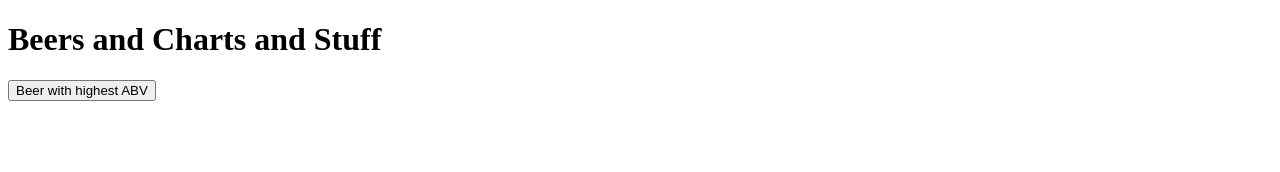
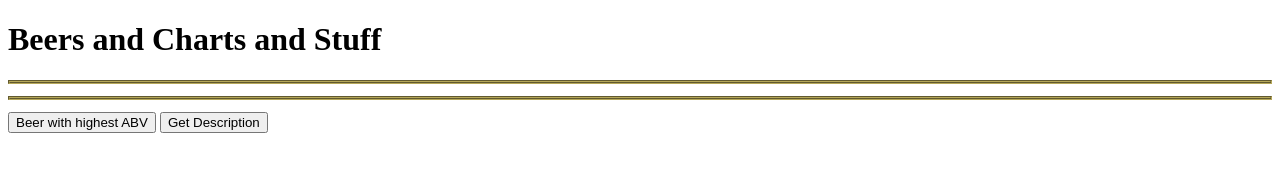
Before and after one commit to PavlosMac/brew_dog_app, a website: page brewdog_app/index.html in a window 1280 px wide. Drawn offline with nearby package versions, Linux system fonts and the light colour scheme; files that its build step writes are made by us from their sources; no server answers; files whose address does not match are found by name.

Commit message:
try and remember to commit more

```diff
--- a/brewdog_app/index.html
+++ b/brewdog_app/index.html
@@ -5,13 +5,14 @@
   <link rel="stylesheet" type="text/css" href="main.css">
   <script src="https://code.highcharts.com/highcharts.js"></script>
   <script src="pieChart.js"></script>
-  <!-- <script src="columnChart.js"></script> -->
   <script src="app.js"></script>
 
 </head>
 <body>
   <div id="pie-chart"></div>
   <p id="beer-info"></p>
+  <p class="description"></p>
   <button id="myButton">Beer with highest ABV</button>
+  <button class="description" >Get Description</button>
 </body>
 </html>
--- a/brewdog_app/public/app.js
+++ b/brewdog_app/public/app.js
@@ -1,5 +1,5 @@
 var beers;
-
+var beerWithHighestAbv
 
 window.onload = function(){
   var url = ' https://punkapi.com/api/v1/beers?abv_gt=8';
@@ -46,17 +46,28 @@ var requestComplete = function(){
 
  }
 
-
 var dealWithButtonClick = function(){
   var abvArray = beers.sort(function(a, b) {
     return a.abv - b.abv;
   });
 
-  var beerWithHighestAbv = abvArray.pop();
+   beerWithHighestAbv = abvArray.pop();
 
-console.log(beerWithHighestAbv);
-document.querySelector('#beer-info').innerText = `the beer with the highest alcohol per volume is "${beerWithHighestAbv.name}"`;
 
+  console.log(beerWithHighestAbv.description);
+  var beerInfo = document.querySelector('#beer-info');
+  beerInfo.innerText = `The beer with the highest alcohol per volume is "${beerWithHighestAbv.name}"`;
+
+  var descriptionButton = document.querySelector('button.description');
+  descriptionButton.onclick = handleDescription;
+
+
+};
+
+
+var handleDescription = function(){
+  var pTag = document.querySelector('p.description')
+  pTag.textContent = beerWithHighestAbv.description;
 };
 
 
@@ -73,6 +84,9 @@ var constructData = function(abvs, names) {
   }
   return data;
 };
+
+
+
 
 // create list of all beers
 var populateNames = function(beers){
--- a/brewdog_app/public/main.css
+++ b/brewdog_app/public/main.css
@@ -10,3 +10,39 @@ input{
   font-size: 22px;
   margin: 10px;
 }
+
+
+p.description{
+font-weight:bold;
+color:#B07548;
+background-color:#E4EFF0;
+border: 2px groove #b5a759;
+letter-spacing:1pt;
+word-spacing:2pt;
+font-size:12px;
+text-align:center;
+font-family:verdana, sans-serif;
+line-height:1;
+
+
+}
+
+
+p#beer-info{
+  font-weight:bold;
+  color:#B07548;
+  background-color:#E4EFF0;
+  border: 2px groove #b5a759;
+  letter-spacing:1pt;
+  word-spacing:2pt;
+  font-size:12px;
+  text-align:center;
+  font-family:verdana, sans-serif;
+  line-height:1;
+
+
+
+}
+
+
+>Lorem ipsum dolor sit amet, consectetuer adipiscing elit. Sed non risus. Suspendisse lectus tortor, dignissim sit amet, adipiscing nec, ultricies sed, dolor. Cras elementum ultrices diam. Maecenas ligula massa, varius a, semper congue, euismod non, mi.</p>
```
